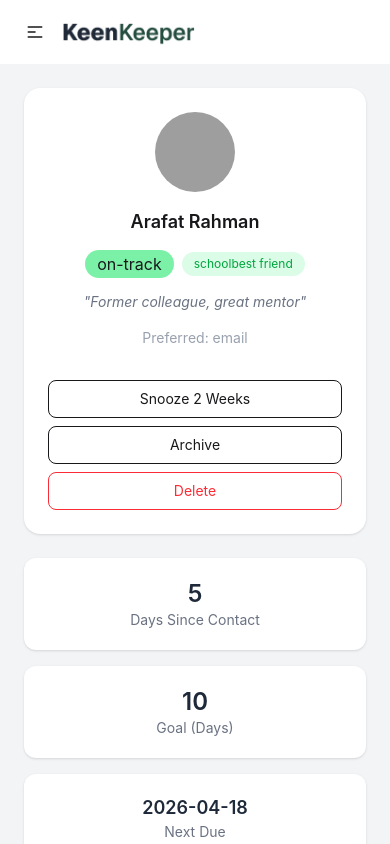
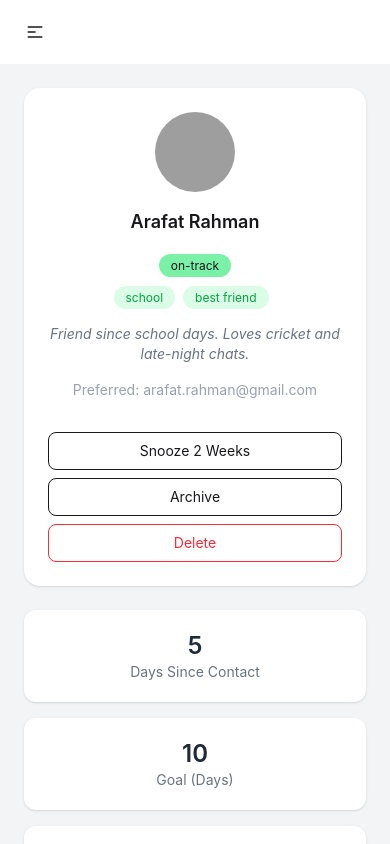
Before and after one commit to robinmohammad26/my-chat-app, a React (Vite) app: page /friendDetails/1 in a window 390 px wide. Shown: the top 844 px of the page. Built offline with nearby package versions, Linux system fonts and the light colour scheme; grey boxes are pictures that could not be loaded.

Commit message:
Fixed Responsive Issues

```diff
--- a/src/components/Banner.jsx
+++ b/src/components/Banner.jsx
@@ -1,10 +1,14 @@
 import React from 'react';
 import { FaPlus } from 'react-icons/fa';
+import useFriendsData from './hooks/useFriendsData';
 
 const Banner = () => {
+
+    const { friends } = useFriendsData();
+
     return (
         <>
-            <div className='container mx-auto'>
+            <div className='container mx-auto px-3'>
                 <div className="hero min-h-[40vh]">
                     <div className="hero-content text-center">
                         <div className="max-w-full">
@@ -19,7 +23,7 @@ const Banner = () => {
                 {/* Tab Section */}
                 <div className='grid grid-cols-1 md:grid-cols-2 lg:grid-cols-4 gap-6 my-5'>
                     <div className='px-1 py-10 rounded-md shadow-xl/30 text-center space-y-2'>
-                        <h3 className='font-bold text-3xl text-[#244D3F]'>10</h3>
+                        <h3 className='font-bold text-3xl text-[#244D3F]'>{friends.length}</h3>
                         <p className='text-[#64748B] text-[1.1rem]'>Total Friends</p>
                     </div>
                     <div className='px-1 py-10 rounded-md shadow-xl/30 text-center space-y-2'>
--- a/src/components/Navbar.jsx
+++ b/src/components/Navbar.jsx
@@ -9,7 +9,7 @@ const Navbar = () => {
             <div className="navbar container mx-auto">
                 <div className="navbar-start">
                     <div className="dropdown">
-                        <div tabIndex={0} role="button" className="btn btn-ghost lg:hidden">
+                        <div tabIndex={0} role="button" className="btn btn-ghost md:hidden">
                             <svg xmlns="http://www.w3.org/2000/svg" className="h-5 w-5" fill="none" viewBox="0 0 24 24" stroke="currentColor"> <path strokeLinecap="round" strokeLinejoin="round" strokeWidth="2" d="M4 6h16M4 12h8m-8 6h16" /> </svg>
                         </div>
                         <ul
@@ -20,11 +20,11 @@ const Navbar = () => {
                             <li><NavLink className={({ isActive }) => `${isActive ? 'bg-[#244D3F] text-white' : ''}`} to={'/status'}><FaChartLine />Status</NavLink></li>
                         </ul>
                     </div>
-                    <div>
+                    <div className='max-md:hidden'>
                         <img src={logoImg} alt="" />
                     </div>
                 </div>
-                <div className="navbar-end hidden lg:flex">
+                <div className="navbar-end hidden md:flex">
                     <ul className="menu menu-horizontal px-1">
                         <li><NavLink className={({ isActive }) => `${isActive ? 'bg-[#244D3F] text-white' : ''}`} to={'/'}><FaHome />Home</NavLink></li>
                         <li><NavLink className={({ isActive }) => `${isActive ? 'bg-[#244D3F] text-white' : ''}`} to={'/timeline'}><FaRegClock />Timeline</NavLink></li>
--- a/src/pages/detailsPage/FriendDetails.jsx
+++ b/src/pages/detailsPage/FriendDetails.jsx
@@ -16,8 +16,6 @@ const FriendDetails = () => {
 
     const expectedFriend = friends.find((friend) => String(friend.id) === id);
 
-    // const [contactFriend, setContactFriend] = useState([]);
-
     const contactFdHandle = (type) => {
 
         const updataFriend = {
@@ -27,13 +25,13 @@ const FriendDetails = () => {
 
         setContactFriend([...contactFriend, updataFriend])
 
-        if(type === "call"){
+        if (type === "call") {
             toast.success(`${updataFriend.name} Calling Now`)
         }
-        else if(type === "text"){
+        else if (type === "text") {
             toast.success(`${updataFriend.name} Text Now`)
         }
-        else if(type === "video"){
+        else if (type === "video") {
             toast.success(`${updataFriend.name} Video Calling Now`)
         }
 
@@ -60,22 +58,30 @@ const FriendDetails = () => {
 
                             <h2 className="text-lg font-semibold">{expectedFriend.name}</h2>
 
-                            <div className="flex justify-center gap-2">
-                                <span>
-                                    {expectedFriend.status === 'on-track' ? <span className='px-3 py-1 bg-green-300 rounded-full'>{expectedFriend.status}</span> : ''}
-                                    {expectedFriend.status === 'overdue' ? <span className='px-3 py-1 bg-red-300 rounded-full'>{expectedFriend.status}</span> : ''}
-                                    {expectedFriend.status === 'almost due' ? <span className='px-3 py-1 bg-amber-300 rounded-full'>{expectedFriend.status}</span> : ''}
+                            <div className="flex flex-col justify-center gap-2">
+                                <div>
+                                    <span>
+                                    {expectedFriend.status === 'on-track' ? <span className='text-xs px-3 py-1 bg-green-300 rounded-full'>{expectedFriend.status}</span> : ''}
+                                    {expectedFriend.status === 'overdue' ? <span className='text-xs px-3 py-1 bg-red-300 rounded-full'>{expectedFriend.status}</span> : ''}
+                                    {expectedFriend.status === 'almost due' ? <span className='text-xs px-3 py-1 bg-amber-300 rounded-full'>{expectedFriend.status}</span> : ''}
                                 </span>
-                                <span className="bg-green-100 text-green-600 text-xs px-3 py-1 rounded-full">
-                                    {expectedFriend.tags}
-                                </span>
+                                </div>
+                               <div>
+                                 {expectedFriend.tags.map((res, ind) => {
+                                    return (
+                                        <span key={ind} className="bg-green-100 text-green-600 text-xs px-3 py-1 rounded-full mr-2">
+                                            {res}
+                                        </span>
+                                    )
+                                })}
+                               </div>
                             </div>
 
                             <p className="text-sm text-gray-500 italic">
-                                "Former colleague, great mentor"
+                                {expectedFriend.bio}
                             </p>
 
-                            <p className="text-sm text-gray-400">Preferred: email</p>
+                            <p className="text-sm text-gray-400">Preferred: {expectedFriend.email}</p>
 
 
                             <div className="space-y-2 pt-4">
--- a/src/pages/homePage/AllFriends.jsx
+++ b/src/pages/homePage/AllFriends.jsx
@@ -8,7 +8,7 @@ const AllFriends = () => {
 
 
     return (
-        <div className='container mx-auto'>
+        <div className='container mx-auto px-3'>
             <h1 className='text-2xl font-bold my-10 border-t border-gray-400 py-5'>Your Friends</h1>
             {loadFriends ? (
                 <div className='flex justify-center items-center my-15'><ScaleLoader
--- a/src/pages/status/StatusPage.jsx
+++ b/src/pages/status/StatusPage.jsx
@@ -19,7 +19,7 @@ const StatusPage = () => {
     ];
 
     if (!contactFriend.length > 0) {
-        return <div className='container mx-auto my-10 text-center'>
+        return <div className='container mx-auto my-10 text-center px-3'>
             <h1 className='text-2xl font-bold mb-5'>Empty Page</h1>
             <button className='btn btn-warning text-white'><Link to={'/'}>Go To Home</Link></button>
         </div>
--- a/src/pages/timeline/TimelinePage.jsx
+++ b/src/pages/timeline/TimelinePage.jsx
@@ -25,7 +25,7 @@ const TimelinePage = () => {
     }
 
     return (
-        <div className='container mx-auto my-12'>
+        <div className='container mx-auto my-12 px-3'>
             <h1 className='text-4xl font-bold'>Timeline</h1>
 
             <div className="dropdown dropdown-bottom mt-4">
```
